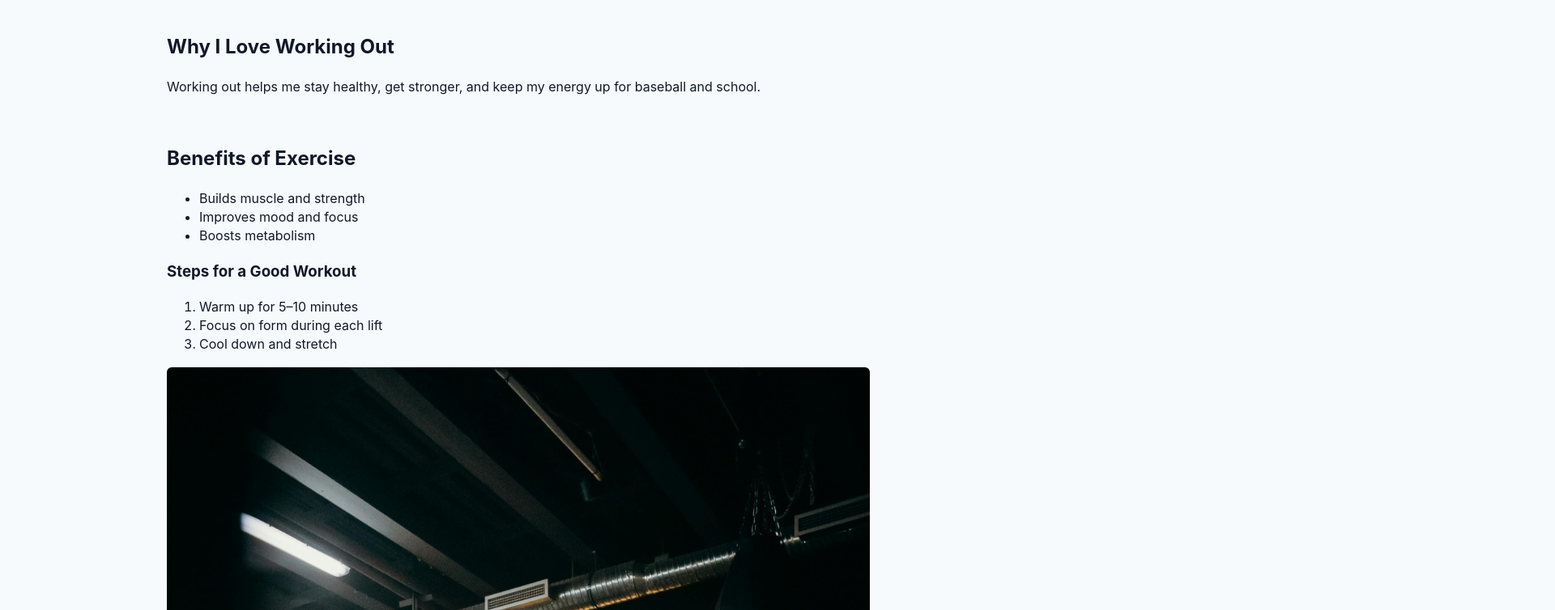
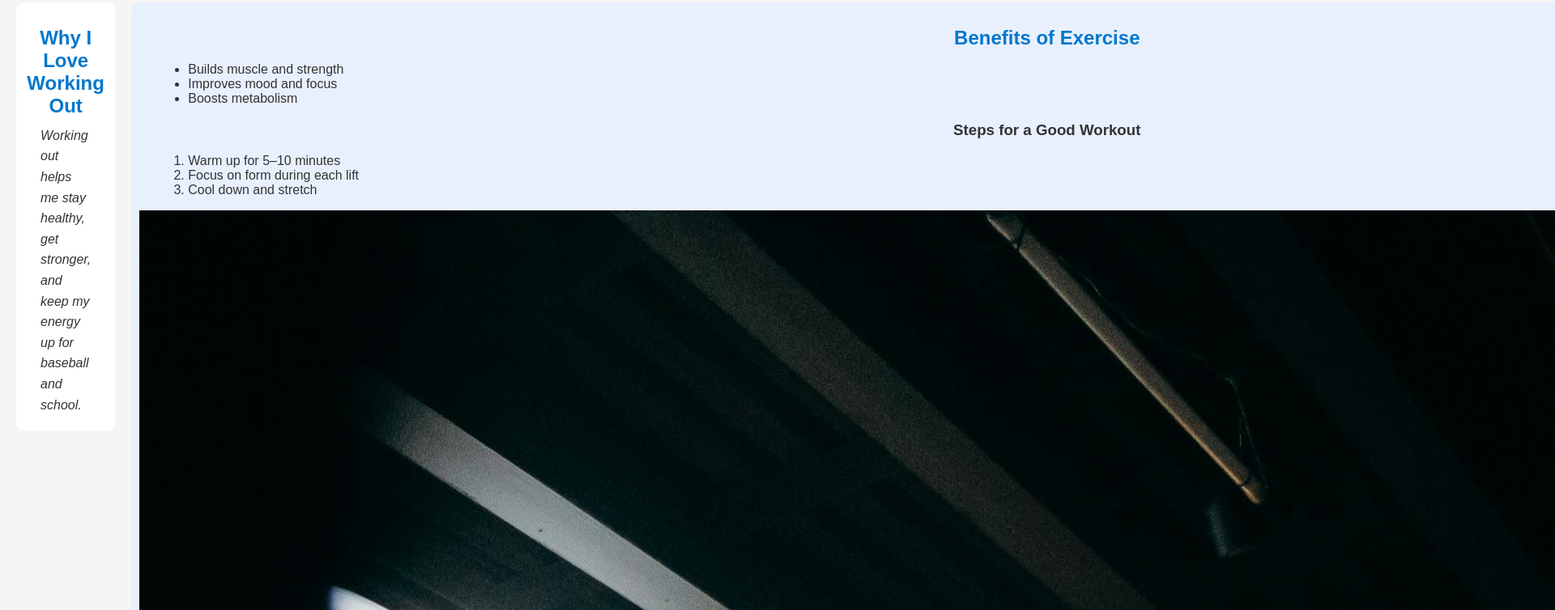
Before and after one commit to Bigdbetd/Working-out-website, a plain HTML site: page index.html in a window 1280 px wide. Shown: the part 115-869 px from the top of the page at 81% size, 1920 px wide, since content can reach past the window. Drawn offline with Linux system fonts and the light colour scheme.

Commit message:
Added CSs styles for body, headers, paragraphs, sections, and lists

```diff
--- a/css/style.css
+++ b/css/style.css
@@ -1,75 +1,67 @@
-:root {
-  --bg: #f7fafc;
-  --card: #ffffff;
-  --accent: #2b6cb0;
-  --muted: #6b7280;
-  --radius: 8px;
-  --max-width: 900px;
+/* ===== Body & Global Styles ===== */
+body {
+  background-color: #f5f5f5;
+  font-family: Arial, sans-serif;
+  color: #333;
+  margin: 0;
+  padding: 0;
 }
 
-/* Reset-ish */
-* { box-sizing: border-box; }
-html,body { height: 100%; }
-body {
-  margin: 0;
-  font-family: Inter, system-ui, -apple-system, 'Segoe UI', Roboto, 'Helvetica Neue', Arial;
-  background: var(--bg);
-  color: #111827;
-  line-height: 1.45;
+h1, h2, h3 {
+  text-align: center;
 }
 
-.site-header, .site-footer {
-  background: var(--card);
-  box-shadow: 0 1px 0 rgba(16,24,40,0.04);
+p {
+  line-height: 1.6;
+  text-align: left;
+  margin: 10px 20px;
 }
 
-.header-inner {
+/* ===== Flexbox Layout ===== */
+.flex-container {
   display: flex;
-  align-items: center;
-  justify-content: space-between;
-  max-width: var(--max-width);
-  margin: 0 auto;
-  padding: 1rem;
+  justify-content: space-around;
+  align-items: flex-start;
+  gap: 20px;
+  margin: 20px;
 }
 
-.site-title { margin: 0; font-size: 1.25rem; color: var(--accent); }
-.site-nav { display: flex; gap: 1rem; }
-.nav-link { color: var(--accent); text-decoration: none; font-weight: 600; }
-.nav-link:hover { text-decoration: underline; }
-
-main {
-  max-width: var(--max-width);
-  margin: 1.5rem auto;
-  padding: 0 1rem;
-  display: flex;
-  flex-direction: column;
-  gap: 1rem;
+/* ===== Classes & IDs ===== */
+.section-title {
+  color: #0077cc;
+  font-size: 1.5rem;
+  margin-bottom: 10px;
 }
 
-.card {
-  background: var(--card);
-  padding: 1rem;
-  border-radius: var(--radius);
-  box-shadow: 0 6px 20px rgba(2,6,23,0.04);
+.main-paragraph {
+  font-style: italic;
 }
 
-.hero { display: flex; justify-content: center; }
-.hero-image { max-width: 100%; height: auto; border-radius: 6px; }
-
-.assignment { color: var(--muted); margin-top: .5rem; }
-
-/* Simple responsive two-column layout for larger screens */
-@media (min-width: 900px) {
-  main { gap: 1.5rem; }
-  .two-col { display: flex; gap: 1rem; }
-  .two-col > .card { flex: 1 1 0; }
+.main-list {
+  margin-left: 20px;
 }
 
-/* Footer */
-.site-footer { padding: 1rem; text-align: center; font-size: 0.95rem; color: var(--muted); }
+#why-workout {
+  background-color: #ffffff;
+  padding: 10px;
+  border-radius: 10px;
+}
 
-/* Utility */
-.sr-only { position: absolute; width: 1px; height: 1px; padding: 0; margin: -1px; overflow: hidden; clip: rect(0,0,0,0); white-space: nowrap; border: 0; }
+#benefits {
+  background-color: #e8f0fe;
+  padding: 10px;
+  border-radius: 10px;
+}
 
-/* Small touch: center images on small screens */
-img { display: block; max-width: 100%; }
+#top-workouts {
+  background-color: #ffffff;
+  padding: 10px;
+  border-radius: 10px;
+  margin-bottom: 20px;
+}
+
+#workout-tips {
+  background-color: #e8f0fe;
+  padding: 10px;
+  border-radius: 10px;
+}
```
